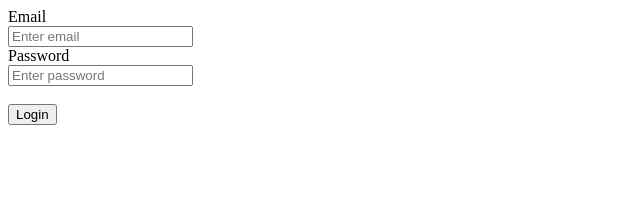
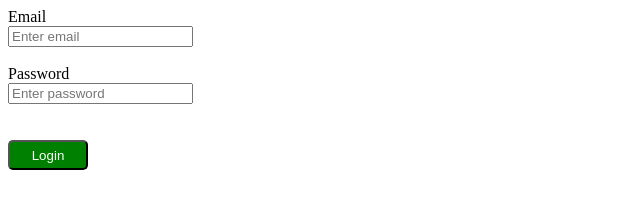
Before and after one commit to nilesh1998patidar/Zen201-git-evaluation, a plain HTML site: page login.html in a window 1280 px wide. Shown: the whole page, without its empty margins (0-640 px from the left). Drawn offline with Linux system fonts and the light colour scheme.

Commit message:
edit login file

```diff
--- a/login.html
+++ b/login.html
@@ -5,6 +5,18 @@
     <meta http-equiv="X-UA-Compatible" content="IE=edge">
     <meta name="viewport" content="width=device-width, initial-scale=1.0">
     <title> Login page </title>
+
+    <style>
+        input{
+         display: block;
+     }
+
+     .button:hover{
+         background-color: white;
+         color: black;
+     }
+
+ </style>
 </head>
 <body>
 
@@ -14,7 +26,7 @@
     <label> Password </label><br>
     <input type="password" name="pass" placeholder="Enter password" required><br><br>
 
-    <input type="submit" value="Login" required><br>
+    <input style="background-color: green; color: white; height: 30px; width: 80px; border-radius: 5px;" class="button" type="submit" value="Login"><br>
 
 </body>
 </html>
```
